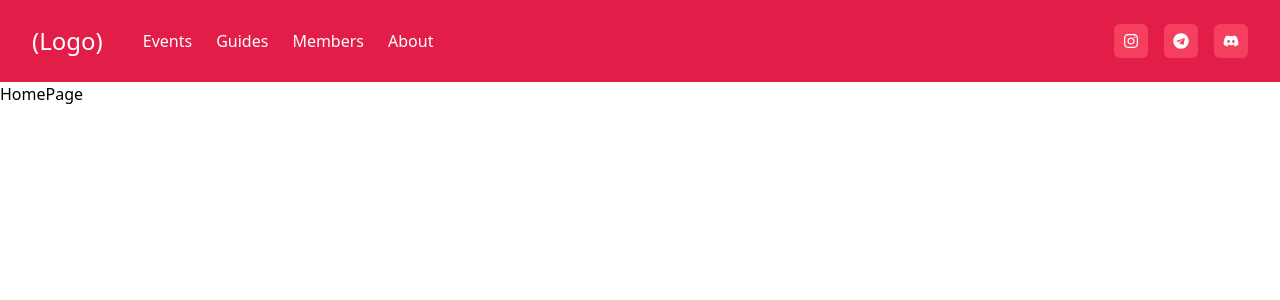
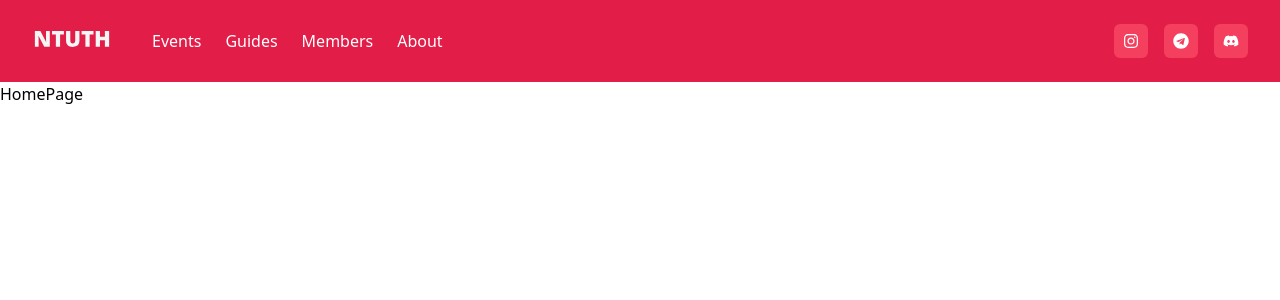
Before and after one commit to ckasidis/nextjs-contentful_blog, a Next.js app: page / in a window 1280 px wide. Shown: the top 300 px of the page. Built offline with nearby package versions, Linux system fonts and the light colour scheme.

Commit message:
add logo and sticky header

```diff
--- a/components/Header.tsx
+++ b/components/Header.tsx
@@ -1,3 +1,4 @@
+import Image from 'next/image';
 import Link from 'next/link';
 import { FaInstagram, FaTelegram, FaDiscord } from 'react-icons/fa';
 import SocialIcon from './SocialIcon';
@@ -17,14 +18,14 @@ const socialLinks = [
 
 export default function Header() {
 	return (
-		<header className="bg-primary-600">
+		<header className="sticky top-0 left-0 z-10 bg-primary-600">
 			<nav className="max-w-7xl mx-auto px-4 sm:px-6 lg:px-8" aria-label="Top">
 				<div className="w-full py-6 flex items-center justify-between border-b border-primary-500 lg:border-none">
 					<div className="flex items-center">
 						<Link href="/" passHref>
 							<a>
-								<span className="sr-only">Workflow</span>
-								<h1 className="text-white text-2xl">(Logo)</h1>
+								<span className="sr-only">NTUTH</span>
+								<Image src="/NTUTH.svg" width={80} height={16} alt="NTUTH" />
 							</a>
 						</Link>
 						<div className="hidden ml-10 space-x-6 lg:block">
```
